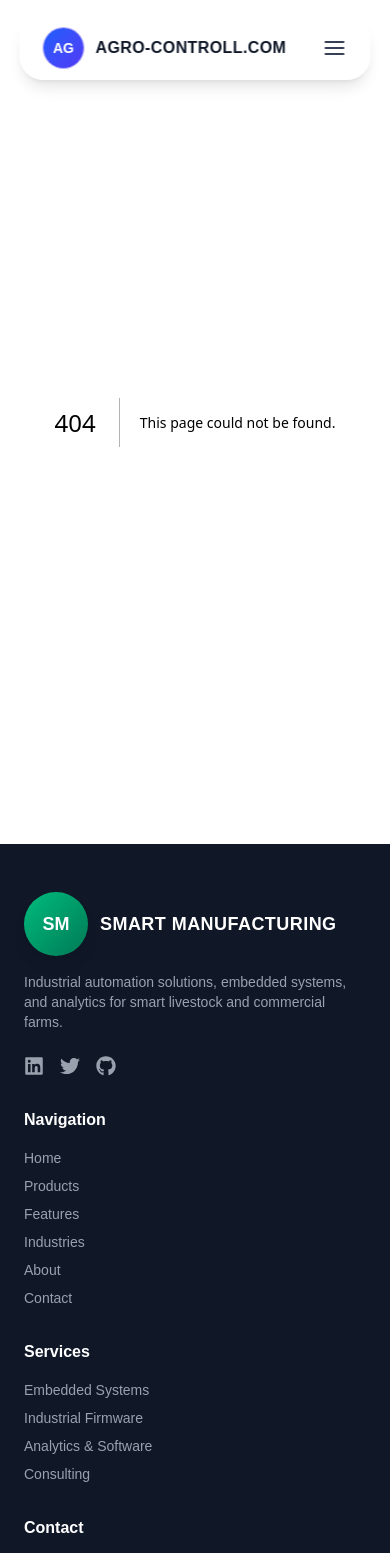
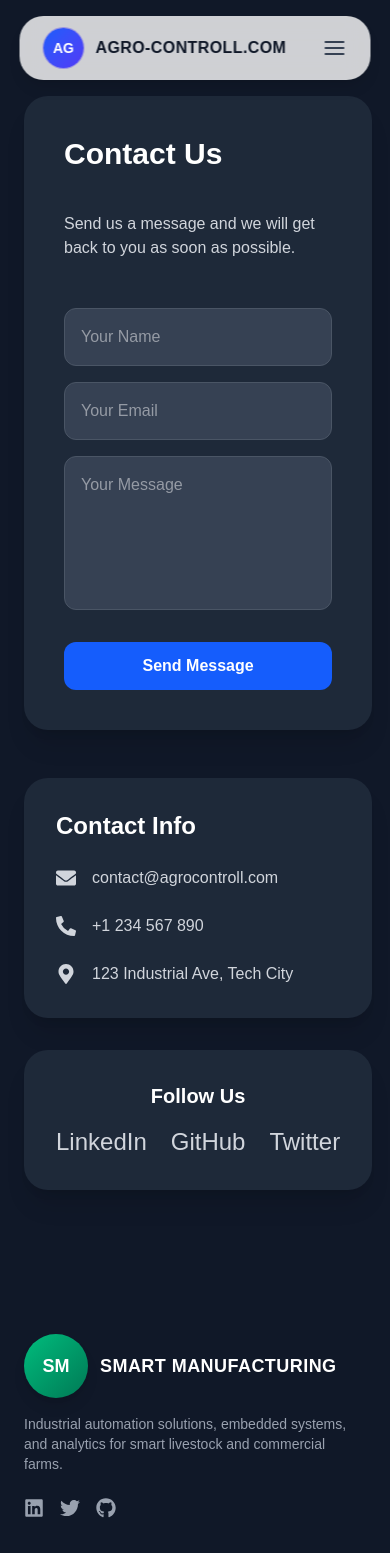
Before and after one commit to Bm8725/agrocontroll.com, a Next.js app: page /contact in a window 390 px wide. Before the commit this address had no page. Shown: the top 1553 px of the page. Built offline with nearby package versions, Linux system fonts and the light colour scheme.

Commit message:
Update navbar: corporate style, smooth submenu, responsive

```diff
--- /dev/null
+++ b/src/app/contact/page.js
@@ -0,0 +1,113 @@
+"use client";
+
+import { useState } from "react";
+import { FaEnvelope, FaPhoneAlt, FaMapMarkerAlt } from "react-icons/fa";
+
+export default function ContactPageDark() {
+  const [form, setForm] = useState({ name: "", email: "", message: "" });
+  const [submitted, setSubmitted] = useState(false);
+
+  const handleChange = (e) =>
+    setForm({ ...form, [e.target.name]: e.target.value });
+
+  const handleSubmit = (e) => {
+    e.preventDefault();
+    setSubmitted(true);
+    console.log(form);
+  };
+
+  return (
+    <section className="min-h-screen bg-gray-900 text-gray-100 flex items-center justify-center px-6 py-24">
+      <div className="max-w-5xl w-full grid md:grid-cols-2 gap-12">
+        {/* Contact Form */}
+        <div className="bg-gray-800 rounded-3xl shadow-xl p-10 flex flex-col gap-6">
+          <h2 className="text-3xl font-bold text-white mb-4">Contact Us</h2>
+          <p className="text-gray-300 mb-6">
+            Send us a message and we will get back to you as soon as possible.
+          </p>
+
+          {submitted ? (
+            <div className="text-center py-16">
+              <h3 className="text-2xl font-semibold text-green-400 mb-2">
+                Thank you!
+              </h3>
+              <p className="text-gray-300">
+                Your message has been sent successfully.
+              </p>
+            </div>
+          ) : (
+            <form onSubmit={handleSubmit} className="flex flex-col gap-4">
+              <input
+                type="text"
+                name="name"
+                placeholder="Your Name"
+                value={form.name}
+                onChange={handleChange}
+                required
+                className="p-4 rounded-xl bg-gray-700 border border-gray-600 focus:outline-none focus:ring-2 focus:ring-blue-500 transition"
+              />
+              <input
+                type="email"
+                name="email"
+                placeholder="Your Email"
+                value={form.email}
+                onChange={handleChange}
+                required
+                className="p-4 rounded-xl bg-gray-700 border border-gray-600 focus:outline-none focus:ring-2 focus:ring-blue-500 transition"
+              />
+              <textarea
+                name="message"
+                rows={5}
+                placeholder="Your Message"
+                value={form.message}
+                onChange={handleChange}
+                required
+                className="p-4 rounded-xl bg-gray-700 border border-gray-600 focus:outline-none focus:ring-2 focus:ring-blue-500 transition resize-none"
+              />
+              <button
+                type="submit"
+                className="mt-4 px-6 py-3 bg-blue-600 rounded-xl text-white font-semibold hover:bg-blue-500 transition"
+              >
+                Send Message
+              </button>
+            </form>
+          )}
+        </div>
+
+        {/* Contact Info */}
+        <div className="flex flex-col justify-center gap-8">
+          <div className="bg-gray-800 rounded-3xl shadow-xl p-8 flex flex-col gap-6">
+            <h3 className="text-2xl font-semibold text-white">Contact Info</h3>
+            <div className="flex items-center gap-4 text-gray-300">
+              <FaEnvelope size={20} />
+              <span>contact@agrocontroll.com</span>
+            </div>
+            <div className="flex items-center gap-4 text-gray-300">
+              <FaPhoneAlt size={20} />
+              <span>+1 234 567 890</span>
+            </div>
+            <div className="flex items-center gap-4 text-gray-300">
+              <FaMapMarkerAlt size={20} />
+              <span>123 Industrial Ave, Tech City</span>
+            </div>
+          </div>
+
+          <div className="bg-gray-800 rounded-3xl shadow-xl p-8 text-center">
+            <h3 className="text-xl font-semibold text-white mb-4">Follow Us</h3>
+            <div className="flex justify-center gap-6 text-gray-300 text-2xl">
+              <a href="#" className="hover:text-blue-500 transition">
+                LinkedIn
+              </a>
+              <a href="#" className="hover:text-blue-500 transition">
+                GitHub
+              </a>
+              <a href="#" className="hover:text-blue-500 transition">
+                Twitter
+              </a>
+            </div>
+          </div>
+        </div>
+      </div>
+    </section>
+  );
+}
--- a/src/app/header/header.js
+++ b/src/app/header/header.js
@@ -103,10 +103,10 @@ export default function Navbar() {
               ))}
 
               <a
-                href="mailto:contact@agrocontroll.com"
+                href="/contact/"
                 className="mt-6 w-full px-6 py-3 rounded-full bg-blue-600 text-white font-semibold uppercase tracking-wide text-center hover:bg-blue-500 transition duration-300"
               >
-                connect
+                contact
               </a>
             </nav>
           </motion.div>
@@ -172,10 +172,10 @@ function DesktopMenu({ menuItems, social }) {
       ))}
 
       <a
-        href="mailto:contact@agrocontroll.com"
+        href="/contact/"
         className="ml-4 px-6 py-2 rounded-full bg-blue-600 text-white text-sm font-semibold uppercase tracking-wide hover:bg-blue-500 transition duration-300"
       >
-        connect
+        contact
       </a>
     </nav>
   );
```
Also changed, not shown: src/app/solutions/page.js (added).
